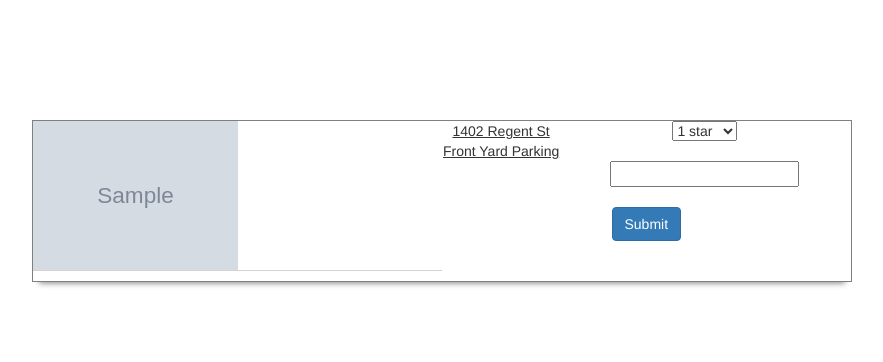
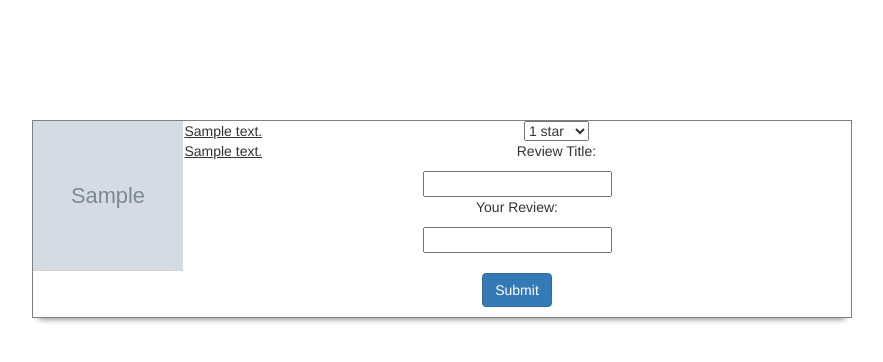
Before and after one commit to zyp5511/gamedayparking_amenities, a Django app: template parkingapp/templates/add_review.html in a window 1280 px wide. Shown: the part 52-414 px from the top of the page, without its empty margins (70-953 px from the left). Run offline with Django 3.2, Linux system fonts and the light colour scheme; the template is opened without the code that fills it: most values are stand-ins (such as "Sample title", 1, 10 or a date in 2020); grey boxes marked "Sample" are stand-in pictures; data that the repository does not hold is empty; some libraries are stand-ins or nearby versions.

Commit message:
new add_review.html

```diff
--- a/parkingapp/templates/add_review.html
+++ b/parkingapp/templates/add_review.html
@@ -131,7 +131,7 @@
 
             .parkingImageContainer, .parkingImage {
                 display:inline-block;
-                width:50%;
+                width:150px;
                 height:150px;
                 float:left;
                 border-style:solid;
@@ -212,14 +212,14 @@
 		 	<!--for-->
 		 	 <div class="parkingSpotReview">
 		 	 	<p class="parkingImageContainer">
-                	<img class="parkingImage" src="{{x.photos.url}}" alt="Parking Image">
+                	<img class="parkingImage" src="{{parkingspot.photos.url}}" alt="Parking Image">
                 </p>
                 <p class="streetAddress">
-                	1402 Regent St<br>
-                	Front Yard Parking<br>
+                	{{parkingspot.street_address}}<br>
+                	{{parkingspot.description}}<br>
                 	<div class"reviewInput">
-                	<form id="starReview" action="../AddReview/" method="get" name="search_bar">
-               			 <select name="mydropdown">
+                	<form id="submit_form" action="../submit_review/" method="post" name="submit_form">
+               			 <select name="rating" id="rating">
 							<option value="1">1 star</option>
 							<option value="2">2 stars</option>
 							<option value="3">3 stars</option>
@@ -227,8 +227,14 @@
 							<option value="5">5 stars</option>
 						</select>
                 		{% csrf_token %}
-                		 <br><br><input id="123review" type="text" name="parkingdate123"/><br><br>
-                		 <button name="review" type="submit" id="review" value="xid" class="btn btn-primary btn-large">Submit</button>
+                        <br>
+                        <p>Review Title:</p>
+                        <input id="headline" type="text" name="headline"/>
+                         <p>Your Review:</p>
+                         <input id="review_text" type="text" name="review_text"/>
+                         <br><br>
+                		 <button name="button" type="submit" id="button" value="{{parkingspot.id}}" class="btn btn-primary btn-large">Submit
+                        </button>
             		</form>
             	</div>
                 </p>
```
